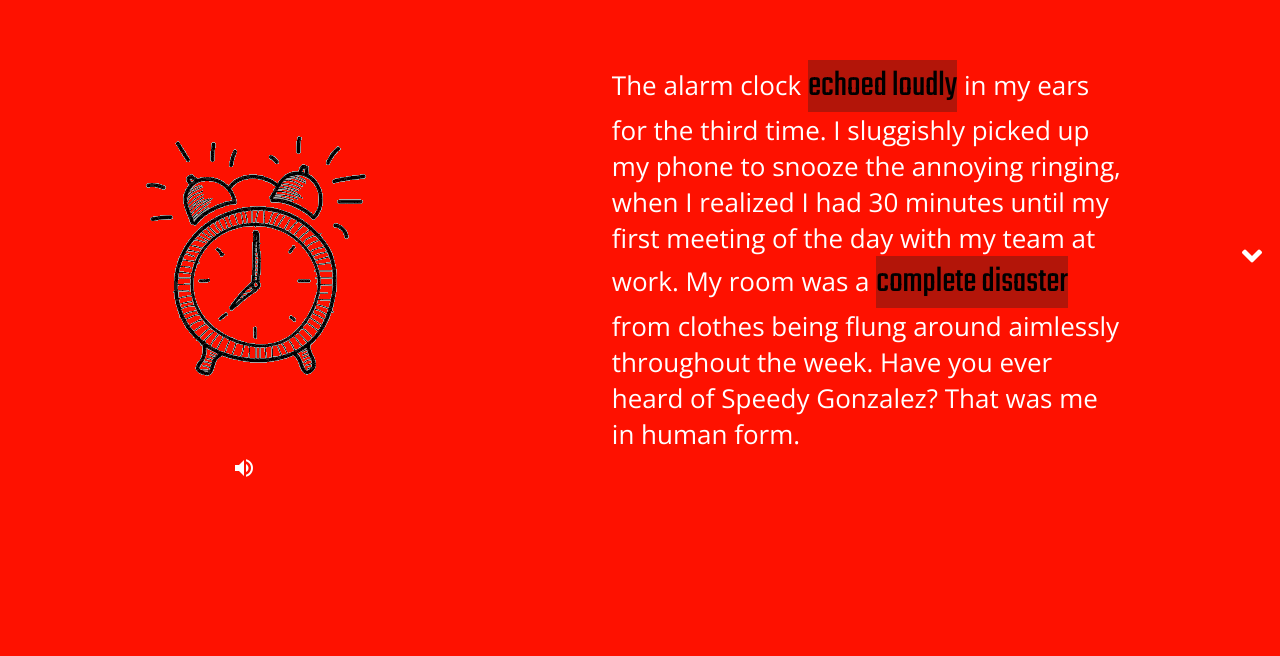
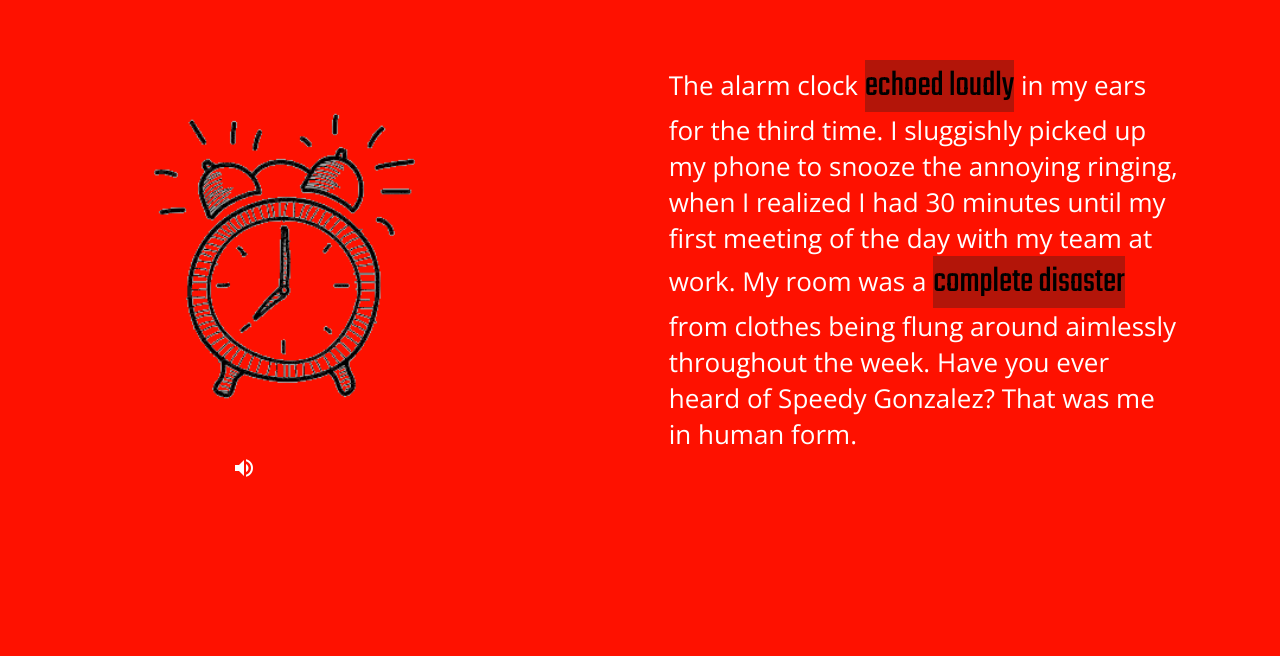
Before and after one commit to ryane1/GC-Final-Project, an Angular app: page /anger in a window 1280 px wide. Shown: the part 144-800 px from the top of the page. Built offline with nearby package versions, Linux system fonts and the light colour scheme.

Commit message:
anger animations complete

```diff
--- a/src/app/story/anger-disgust/anger-disgust.component.css
+++ b/src/app/story/anger-disgust/anger-disgust.component.css
@@ -1,26 +1,39 @@
 /* Mobile Version */
 /* animation sizing */
-.one, .two, .three, .four, .six, .seven, .nine {
-  height: 270px;
-}
-.five {
-  height: 230px;
+.one,
+.two,
+.three,
+.four,
+.five,
+.six,
+.seven,
+.nine {
+  height: 30%;
 }
 .six {
-  padding-right: 90px;
+  padding-right: 70px;
 }
 .eight {
-  height: 360px;
+  height: 40%;
 }
 .ten {
-  height: 300px;
-  padding-right: 70px;
+  height: 38%;
+  padding-right: 30px;
 }
 
 .content {
   height: 50vh;
 }
-.anger1, .anger2, .anger3, .anger4, .anger5, .anger6, .anger7, .anger8, .anger9, .anger10 {
+.anger1,
+.anger2,
+.anger3,
+.anger4,
+.anger5,
+.anger6,
+.anger7,
+.anger8,
+.anger9,
+.anger10 {
   display: flex;
   flex-direction: column;
   justify-content: space-around;
@@ -141,13 +154,23 @@ p {
   .fas {
     transform: rotate(90deg);
   }
-  .fa-angle-right, .fa-angle-left {
+  .fa-angle-right,
+  .fa-angle-left {
     padding: 20px;
   }
   .content {
     width: 60vw;
   }
-  .anger1, .anger2, .anger3, .anger4, .anger5, .anger6, .anger7, .anger8, .anger9, .anger10 {
+  .anger1,
+  .anger2,
+  .anger3,
+  .anger4,
+  .anger5,
+  .anger6,
+  .anger7,
+  .anger8,
+  .anger9,
+  .anger10 {
     flex-direction: row;
     justify-content: space-between;
   }
@@ -160,4 +183,20 @@ p {
   .img-animation {
     margin: auto;
   }
+  .one,
+  .two,
+  .three,
+  .four,
+  .five,
+  .six,
+  .seven,
+  .nine {
+    height: 40%;
+  }
+  .eight {
+    height: 50%;
+  }
+  .ten {
+    height: 48%;
+  }
 }
```
Also changed, not shown: src/app/story/joy-surprise/joy-surprise.component.css (+0 -17 lines).
